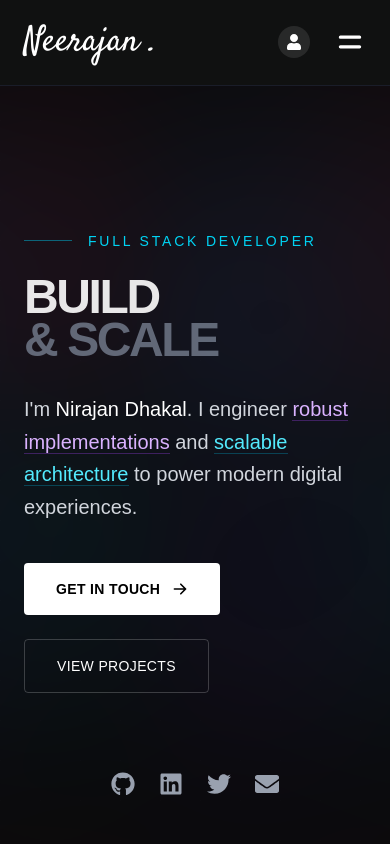
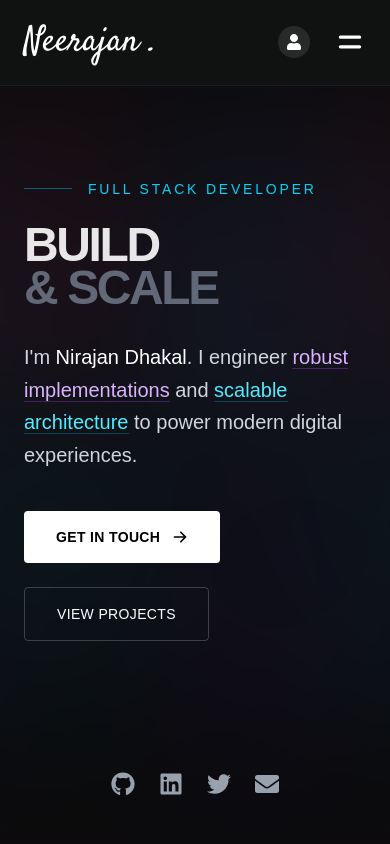
Before and after one commit to Neerazan/portfolio_2.0, a Next.js app: page / in a window 390 px wide. Shown: the top 844 px of the page. Built offline with nearby package versions, Linux system fonts and the light colour scheme.

Commit message:
fix hero section mobile reponseive issue

```diff
--- a/src/components/shared/Hero.tsx
+++ b/src/components/shared/Hero.tsx
@@ -47,7 +47,7 @@ export default function Hero() {
   return (
     <div
       id="home"
-      className={`relative min-h-screen w-full text-white overflow-hidden flex flex-col ${isDev ? "bg-[#0a0a0a]" : "bg-transparent"}`}
+      className={`relative min-h-[100dvh] w-full text-white overflow-x-hidden flex flex-col ${isDev ? "bg-[#0a0a0a]" : "bg-transparent"}`}
       onMouseMove={handleMouseMove}
     >
 
@@ -60,7 +60,7 @@ export default function Hero() {
         }}
       />
 
-      <div className="flex flex-1 relative z-10 container mx-auto px-0 lg:px-0">
+      <div className="flex flex-col lg:flex-row flex-1 relative z-10 container mx-auto px-0 lg:px-0">
         {/*
           LEFT SIDEBAR - Social Links
           Fixed on desktop to stay efficient
@@ -94,7 +94,7 @@ export default function Hero() {
         {/*
           MAIN CONTENT AREA
         */}
-        <main className="flex-1 flex flex-col lg:flex-row items-center justify-center lg:justify-between px-6 sm:px-12 lg:pl-36 lg:pr-12 w-full pt-20 lg:pt-0 min-h-screen">
+        <main className="flex-1 flex flex-col lg:flex-row items-center justify-center lg:justify-between px-6 sm:px-12 lg:pl-36 lg:pr-12 w-full pt-20 lg:pt-0">
 
           {/* Text Section */}
           <div className="lg:w-1/2 max-w-3xl">
@@ -298,7 +298,7 @@ export default function Hero() {
         </main>
 
         {/* Mobile Socials */}
-        <div className="lg:hidden flex justify-center gap-6 pb-12 mt-8 absolute bottom-0 w-full z-20">
+        <div className="lg:hidden flex justify-center gap-6 pb-12 mt-8 z-20 w-full">
           {socialLinks.map((social, index) => (
             <a
               key={index}
```
